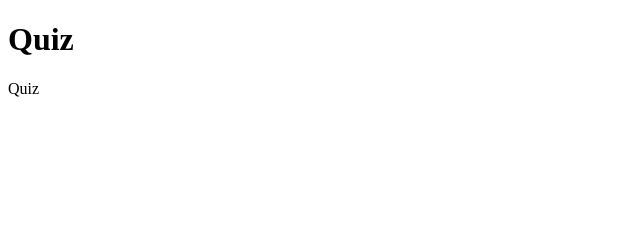
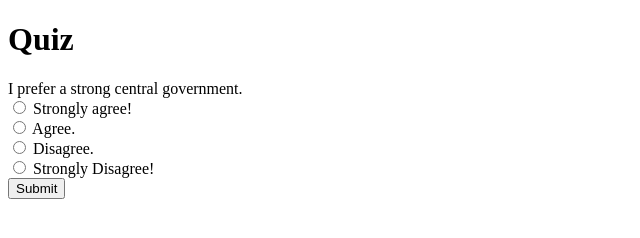
Before and after one commit to ElectricNinja315/Havesuto.github.io, a plain HTML site: page quiz.html in a window 1280 px wide. Shown: the whole page, without its empty margins (0-640 px from the left). Drawn offline with Linux system fonts and the light colour scheme.

Commit message:
copy code from ideology quiz

```diff
--- /dev/null
+++ b/index.js
@@ -0,0 +1,331 @@
+// initialize the scores which we will use to classify the ideology
+var cultural = 0
+var government = 0
+var economic = 0
+
+// initialize the various containers that we will reference
+const quizContainer = document.getElementById('quiz');
+const submitButton = document.getElementById('submit');
+const errorContainer = document.getElementById('errors');
+const graphContainer = document.getElementById('graph');
+const resultsContainer = document.getElementById('results');
+
+// try to keep an even number of question
+// that is to say, keep the same number of government, cultural, and economic questions
+questions = [
+    // example of how question object is structured
+    {
+        text: "I prefer a strong central government.",      // the actual text of the question, which will appear on screen
+        category: "government",                             // the category by which to score the answer
+        effect: 1                                           // 1 if left/authoritarian/socialist, -1 otherwise
+    },
+    {
+        text: "I believe morality is subjective, rather than objective.",
+        category: "cultural",
+        effect: 1
+    },
+    {
+        text: "Our country should always try to minimize unemployment.",
+        category: "economic",
+        effect: 1
+    },
+    {
+        text: "Education should be centralized and controlled by the federal rather than state/province governments.",
+        category: "government",
+        effect: 1
+    },
+    {
+        text: "An unborn child should have the same rights as his or her mother.",
+        category: "cultural",
+        effect: -1
+    },
+    {
+        text: "The Nordic states are better examples of how to run an economy than the United States.",
+        category: "economic",
+        effect: 1
+    },
+    {
+        text: "The government belongs directly to vox populi.",
+        category: "government",
+        effect: -1
+    },
+    {
+        text: "It is important to learn religious values in modern society.",
+        category: "cultural",
+        effect: 1
+    },
+    {
+        text: "Capitalism will eventually die out and be replaced by socialism, whether Marxist (revolution) or democratic (evolution).",
+        category: "economic",
+        effect: 1
+    },
+    {
+        text: "I support an assault weapon ban similar to the one from 1994-2004",
+        category: "government",
+        effect: 1
+    },
+    {
+        text: "As a general rule, equality is more important than freedom.",
+        category: "cultural",
+        effect: 1
+    },
+    {
+        text: "The interests of large corporations tend to align with the interests of humanity and the commmon person.",
+        category: "economic",
+        effect: -1
+    },
+    {
+        text: "Domestic surveillance programs like the Patriot Act are important to protect our nation.",
+        category: "government",
+        effect: 1
+    },
+    {
+        text: "It is important that we implement or continue affirmative action programs for the sake of equality.",
+        category: "cultural",
+        effect: 1
+    },
+    {
+        text: "Wealth distributed according to the Pareto Principle would leave too much wealth inequality.",
+        category: "economic",
+        effect: 1
+    }
+]
+
+// initialize the current question
+// we start at 0 so we can reference the array of questions
+questionNo = 0
+
+// the id of the question div that will be used to reference in the code
+answers = ["StronglyAgree", "Agree", "Disagree", "StronglyDisagree"]
+// the actual text that will show up on screen
+text_answers = ["Strongly agree!", "Agree.", "Disagree.", "Strongly Disagree!"]
+
+
+function printQuestion() {
+    // prints the current question and its possible answer choices
+
+    // we store everything in an output array
+    output = []
+    // obtain the current question object in the array
+    currentQuestion = questions[questionNo]
+
+    // print the current question's text
+    output.push(`
+        <div id="question">
+            ${currentQuestion.text}
+        </div>
+    `)
+
+    // print each of the answer choices, 1 by 1
+    for (var i = 0; i < answers.length; i++) {
+        output.push(`
+            <div id="answers">
+                <input type="radio" name=${currentQuestion.category}${questionNo} value=${answers[i]} /> ${text_answers[i]}
+            </div>
+        `)
+    }
+
+    // put the output on the screen
+    quizContainer.innerHTML = output.join("")
+}
+
+printQuestion();    // start the program by printing the first question
+
+
+function classify(cultural1, government1, economic1, displayed) {
+    // classifies an ideology based on the user's cultural, government, and economic scores
+    // since the user scores are already named cultural, government, etc. we use cultural1, government1, etc. for parameter names
+    var ideology = "";
+
+    if (cultural1 == 0 && government1 == 0 && economic1 == 0) {
+        return "Centrism"           // centrists have no political lean
+    }
+
+    if (cultural1 == cultural && government1 == government && economic1 == economic && displayed) {
+        return "Your Ideology"      // used to label on the graph tooltip
+    }
+
+    // actual classification
+    // check for centrism before any other ideology
+    l = questions.length / 2
+    if (Math.abs(cultural1) < l && Math.abs(government1) < l && Math.abs(economic1) < l) {
+        return "Centrism"
+    }
+
+    if (cultural1 > 0) {
+        if (government1 > 0) {
+            if (economic1 > 0) {
+                ideology = "Modern liberalism"
+            } else {
+                ideology = "Authoritarian capitalist"
+            }
+        } else {
+            if (economic1 > 0) {
+                ideology = "Anarcho-syndicalism"
+            } else {
+                ideology = "Neoliberalism"
+            }
+        }
+    } else {
+        if (government1 > 0) {
+            if (economic1 > 0) {
+                ideology = "Fascism"
+            } else {
+                ideology = "Classic conservatism"
+            }
+        } else {
+            if (economic1 > 0) {
+                ideology = "Communalism"
+            } else {
+                ideology = "Modern conservatism"
+            }
+        }
+    }
+
+    // return the ideology as a string
+    return ideology
+}
+
+
+function next() {
+    // the function that is executed when the user hits the restart or submit button
+
+    errorContainer.innerHTML = ""   // remove any error message from previous press of button
+
+    if (questionNo == questions.length) {
+        // i.e. if we're already at the end
+        // restarts the whole quiz from question 1
+
+        // reset user scores
+        cultural = 0;
+        government = 0;
+        economic = 0;
+
+        // reset at question 1
+        questionNo = 0;
+
+        // turn the reset button back to submit button
+        submitButton.innerHTML = "Submit"
+
+        // remove the graph from the screen
+        graphContainer.innerHTML = ""
+
+        // print the new question
+        printQuestion();
+
+        // stop the function
+        return null;
+    }
+
+    // initialize
+    questionCategory = questions[questionNo].category;
+    var userAnswer = 1;     // a starting point for the user answer
+
+    // obtain the value of all radio buttons
+    var radios = document.getElementsByName(`${questionCategory}${questionNo}`)
+
+    for (var i = 0; i < radios.length; i++) {
+        if (radios[i].checked) {
+            userAnswer = radios[i].value;       // obtain the user answer, or the button that is checked
+            break;
+        }
+    }
+
+    if (userAnswer === 1) {
+        // i.e. if the user did not check any radio button
+        errorContainer.innerHTML = `Please enter an answer.`
+        return null;    // end the function
+    }
+
+    // score
+    if (userAnswer == answers[0]) {
+        // Strongly agree
+        var questionScore = 2;
+    } else if (userAnswer == answers[1]) {
+        // Agree
+        var questionScore = 1;
+    } else if (userAnswer == answers[2]) {
+        // Disagree
+        var questionScore = -1;
+    } else {
+        // Strongly disagree
+        var questionScore = -2;
+    }
+
+    // adjust user scores according to answer
+    if (questionCategory == "government") {
+        government = government + (questionScore * questions[questionNo].effect);
+    } else if (questionCategory == "cultural") {
+        cultural = cultural + (questionScore * questions[questionNo].effect);
+    } else {
+        economic = economic + (questionScore * questions[questionNo].effect);
+    }
+
+    if (questionNo < (questions.length - 1)) {
+        // i.e. if we are not yet at the end
+
+        questionNo++;       // go to next question
+        printQuestion();    // print next question
+
+    } else if (questionNo == (questions.length - 1)) {
+        // i.e. if we are at the end of the quiz
+
+        questionNo++;   // to show that we are already at the end
+
+        // take out submit button
+        submitButton.innerHTML = (`Restart`)
+
+        // show the user's ideology
+        var userIdeology = classify(cultural, government, economic, false);
+        quizContainer.innerHTML = `Your ideology is: ${userIdeology}!`
+
+        // create a new data set and add the user's scores
+        var data = new vis.DataSet();
+        data.add({
+            x: cultural,
+            y: government,
+            z: economic,
+        });
+
+        const maxDataVal = ((questionNo / 3) * 2) + 1
+
+        // add all reference points, representing each ideology
+        xPoints = [0, maxDataVal, maxDataVal, maxDataVal, maxDataVal, (-1 * maxDataVal), (-1 * maxDataVal), (-1 * maxDataVal), (-1 * maxDataVal)]
+        yPoints = [0, maxDataVal, (-1 * maxDataVal), maxDataVal, (-1 * maxDataVal), maxDataVal, (-1 * maxDataVal), maxDataVal, (-1 * maxDataVal)]
+        zPoints = [0, maxDataVal, (-1 * maxDataVal), (-1 * maxDataVal), maxDataVal, maxDataVal, (-1 * maxDataVal), (-1 * maxDataVal), maxDataVal]
+
+        for (var i=0; i < xPoints.length; i++) {
+            data.add({
+                x: xPoints[i],
+                y: yPoints[i],
+                z: zPoints[i]
+            });
+        }
+
+        // set options for the graph
+        var options = {
+            // set minimum and maximum values for all axes
+            xMax: maxDataVal,
+            xMin: (maxDataVal * -1),
+            yMax: maxDataVal,
+            yMin: (maxDataVal * -1),
+            zMax: maxDataVal,
+            zMin: (maxDataVal * -1),
+
+            // add labels for the axes
+            xLabel: "Cultural",
+            yLabel: "Government",
+            zLabel: "Economic",
+
+            // tooltip displays the ideology of its point OR "Your Ideology"
+            tooltip: function (point) {
+                var pointIdeology = classify(point.x, point.y, point.z, true);
+
+                return pointIdeology
+            }
+        }
+
+        // graph the data, including user results and reference points
+        graph3d = new vis.Graph3d(graphContainer, data, options)
+    }
+}
--- a/quiz.html
+++ b/quiz.html
@@ -2,6 +2,15 @@
 <html>
     <body>
         <h1>Quiz</h1>
-        <p>Quiz</p>
+
+        <div id="quiz"></div>
+
+        <div id="graph"></div>
+
+        <button id="submit" onclick="next()">Submit</button>
+
+        <div id="errors"></div>
+
+        <script src="index.js"></script>
     </body>
 </html>
```
Also changed, not shown: archive.html (+2 -0 lines), blogs/blog1.html (added, +7 -0 lines), index.html (+1 -1 lines).
